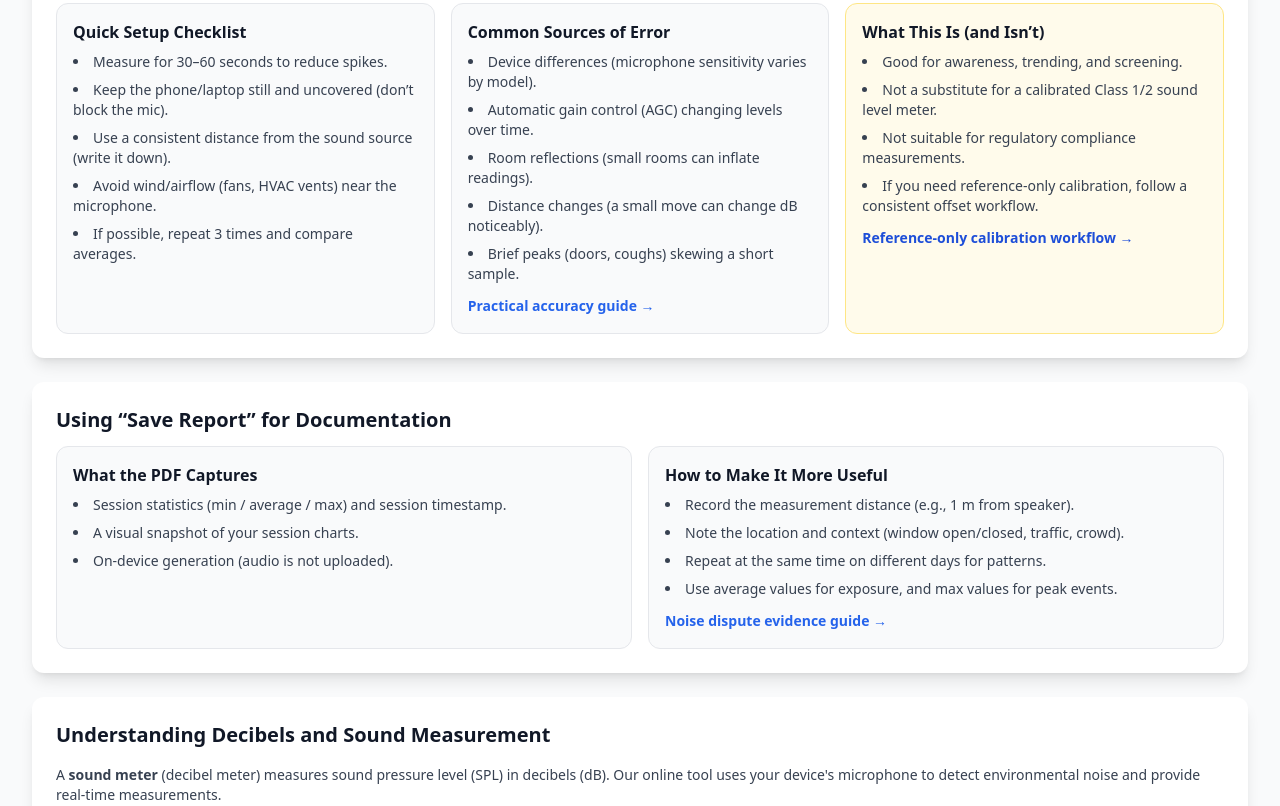
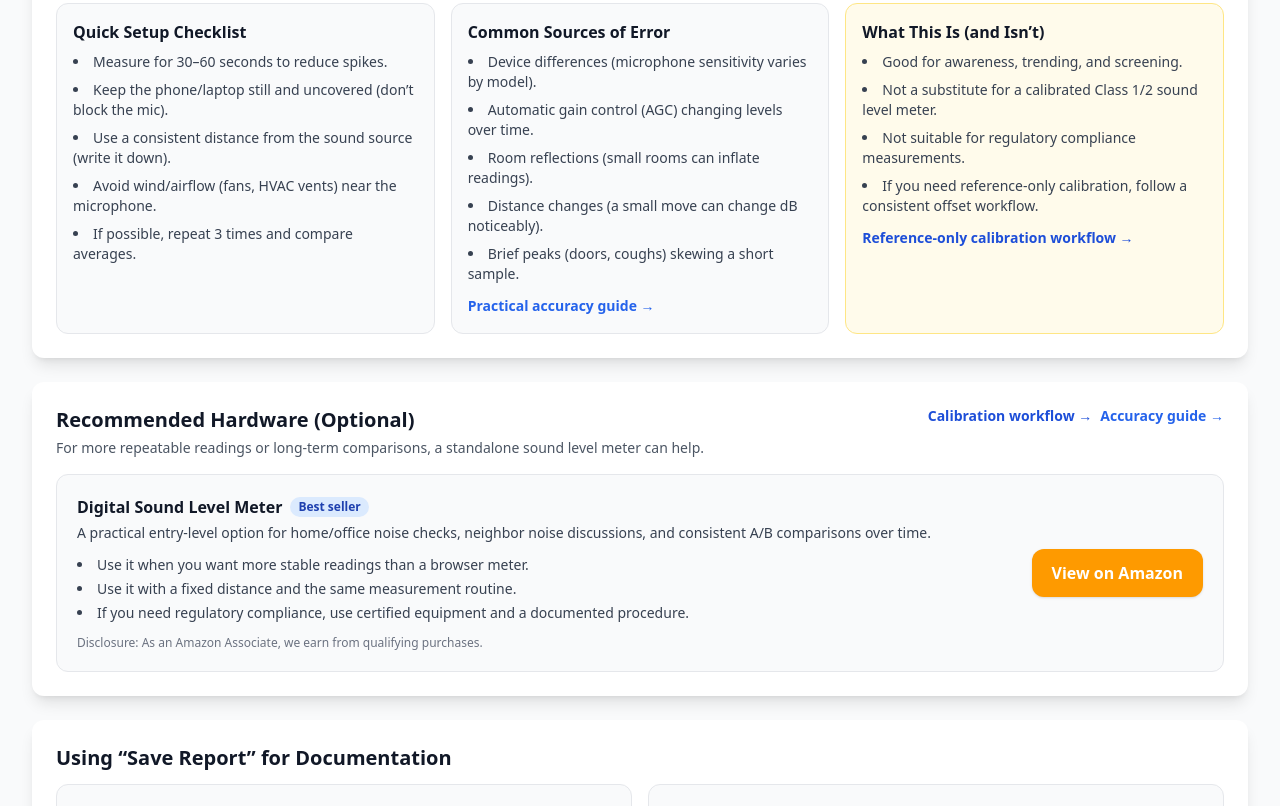
Before and after one commit to leihcsky/soundmeter, a website: page index.html in a window 1280 px wide. Shown: the part 1994-2800 px from the top of the page. Drawn offline with nearby package versions, Linux system fonts and the light colour scheme.

Commit message:
联盟en

```diff
--- a/index.html
+++ b/index.html
@@ -338,6 +338,10 @@
                             Save Report
                         </button>
                     </div>
+                    <div class="mt-3 flex flex-wrap items-center gap-x-3 gap-y-1 text-xs text-gray-600">
+                        <a href="#recommended-hardware" class="text-blue-700 hover:underline font-semibold">Need a standalone meter?</a>
+                        <a href="https://amzn.to/3NH0vRn" target="_blank" rel="sponsored noopener noreferrer" onclick="gtag('event','affiliate_click',{event_category:'affiliate',event_label:'amazon_sound_level_meter_top'});" class="text-amber-700 hover:underline font-semibold">View best seller →</a>
+                    </div>
                 </div>
 
                 <!-- Right Column: Visualizations -->
@@ -611,6 +615,46 @@
                             <li>If you need reference-only calibration, follow a consistent offset workflow.</li>
                         </ul>
                         <a href="blog/phone-decibel-meter-calibration.html" class="inline-flex mt-3 text-sm text-blue-700 hover:underline font-semibold">Reference-only calibration workflow →</a>
+                    </div>
+                </div>
+            </section>
+
+            <section id="recommended-hardware" class="bg-white rounded-xl shadow-lg p-6">
+                <div class="flex items-start justify-between gap-4 flex-wrap">
+                    <div class="min-w-[220px]">
+                        <h2 class="text-xl font-bold text-gray-900">Recommended Hardware (Optional)</h2>
+                        <p class="text-sm text-gray-600 mt-1">For more repeatable readings or long-term comparisons, a standalone sound level meter can help.</p>
+                    </div>
+                    <div class="flex items-center gap-2">
+                        <a href="blog/phone-decibel-meter-calibration.html" class="text-sm text-blue-700 hover:underline font-semibold">Calibration workflow →</a>
+                        <a href="blog/how-to-measure-decibels-accurately.html" class="text-sm text-blue-600 hover:underline font-semibold">Accuracy guide →</a>
+                    </div>
+                </div>
+
+                <div class="mt-4 rounded-xl border border-gray-200 bg-gray-50 p-4 md:p-5">
+                    <div class="flex flex-col md:flex-row md:items-center md:justify-between gap-4">
+                        <div class="min-w-0">
+                            <div class="flex items-center gap-2 flex-wrap">
+                                <h3 class="text-base font-semibold text-gray-900">Digital Sound Level Meter</h3>
+                                <span class="inline-flex items-center px-2 py-0.5 rounded-full text-xs font-semibold bg-blue-100 text-blue-800">Best seller</span>
+                            </div>
+                            <p class="text-sm text-gray-700 mt-1">
+                                A practical entry-level option for home/office noise checks, neighbor noise discussions, and consistent A/B comparisons over time.
+                            </p>
+                            <ul class="mt-3 text-sm text-gray-700 space-y-1 list-disc list-inside">
+                                <li>Use it when you want more stable readings than a browser meter.</li>
+                                <li>Use it with a fixed distance and the same measurement routine.</li>
+                                <li>If you need regulatory compliance, use certified equipment and a documented procedure.</li>
+                            </ul>
+                            <p class="text-xs text-gray-500 mt-3">
+                                Disclosure: As an Amazon Associate, we earn from qualifying purchases.
+                            </p>
+                        </div>
+                        <div class="shrink-0">
+                            <a href="https://amzn.to/3NH0vRn" target="_blank" rel="sponsored noopener noreferrer" onclick="gtag('event','affiliate_click',{event_category:'affiliate',event_label:'amazon_sound_level_meter_card'});" class="inline-flex items-center justify-center w-full md:w-auto bg-amber-500 hover:bg-amber-600 text-white font-semibold py-3 px-5 rounded-xl shadow-sm transition">
+                                View on Amazon
+                            </a>
+                        </div>
                     </div>
                 </div>
             </section>
```
Also changed, not shown: css/style.css.
